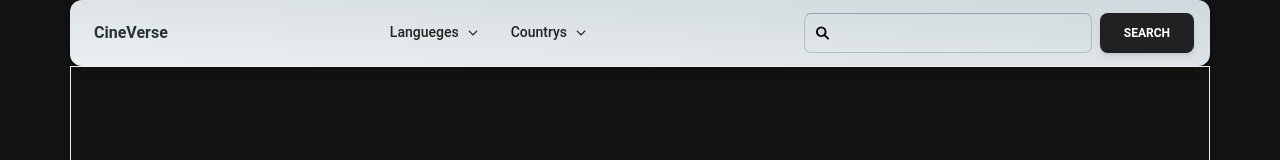
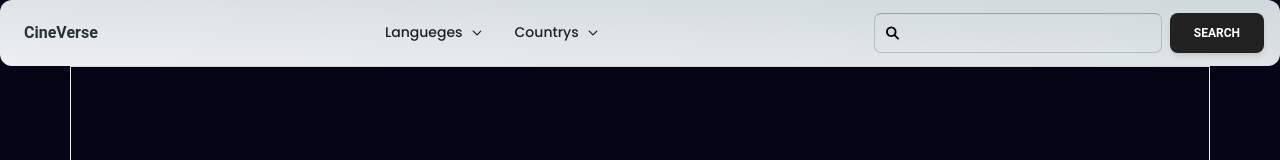
Before and after one commit to Rahim00001/CineVerse, a React (Vite) app: page /movie/tt11410312 in a window 1280 px wide. Shown: the top 160 px of the page. Built offline with nearby package versions, Linux system fonts and the light colour scheme.

Commit message:
scroll to top button added

```diff
--- a/src/Components/Home/Home.jsx
+++ b/src/Components/Home/Home.jsx
@@ -1,9 +1,11 @@
 import Movies from "../Movies/Movies";
+import ScrollToTop from "../ScrollToTop/ScrollToTop";
 
 const Home = () => {
     return (
         <div>
             <Movies></Movies>
+            <ScrollToTop></ScrollToTop>
         </div>
     );
 };
--- a/src/Components/Navbar/NewNavbar.jsx
+++ b/src/Components/Navbar/NewNavbar.jsx
@@ -283,7 +283,7 @@ export function NavbarWithMegaMenu() {
         <Navbar
             variant="gradient"
             color="blue-gray"
-            className="mx-auto max-w-screen-xl from-blue-gray-50 to-blue-gray-100 px-4 py-3"
+            className="mx-auto max-w-screen-2xl sticky top-0 z-10 from-blue-gray-50 to-blue-gray-100 px-4 py-3"
         >
 
             {/* navbar for bigger screen */}
--- /dev/null
+++ b/src/Components/ScrollToTop/ScrollToTop.jsx
@@ -0,0 +1,35 @@
+import { useEffect, useState } from "react";
+import { ChevronDoubleUpIcon } from "@heroicons/react/24/outline";
+const ScrollToTop = () => {
+    const [showButton, setShowButton] = useState(false);
+
+    const ScrollToTop = () => {
+        window.scrollTo({
+            top: 0,
+        })
+    };
+
+    const handleScrolling = () => {
+        if (scrollY > 500) {
+            setShowButton(true)
+        } else {
+            setShowButton(false)
+        }
+    };
+
+    useEffect(() => {
+        window.addEventListener("scroll", handleScrolling);
+        return () => {
+            window.removeEventListener("scroll", handleScrolling)
+        }
+    }, []);
+    return (
+        <div>
+            <button className={`fixed right-4 bottom-4 ${showButton ? "visible" : "invisible"}`}>
+                <ChevronDoubleUpIcon onClick={ScrollToTop} className="animate-bounce h-7" strokeWidth={2} />
+            </button>
+        </div>
+    );
+};
+
+export default ScrollToTop;
--- a/src/Layout/Main.jsx
+++ b/src/Layout/Main.jsx
@@ -3,7 +3,7 @@ import { NavbarWithMegaMenu } from "../Components/Navbar/NewNavbar";
 
 const Main = () => {
     return (
-        <div>
+        <div className="scroll-smooth">
             <NavbarWithMegaMenu />
             <Outlet></Outlet>
         </div>
--- a/src/index.css
+++ b/src/index.css
@@ -4,7 +4,16 @@
 @tailwind components;
 @tailwind utilities;
 
-:root {
+* {
     font-family: "Poppins", sans-serif;
-    color-scheme: dark;
-}
+    margin: 0;
+    padding: 0;
+    box-sizing: border-box;
+    scroll-behavior: smooth;
+    color-scheme: normal;
+  }
+
+  body {
+    color:  #fff;
+    background-color: #060417;
+  }
```
